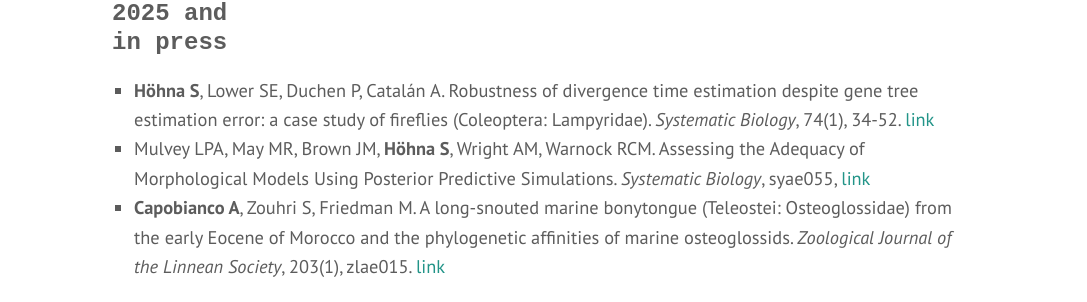
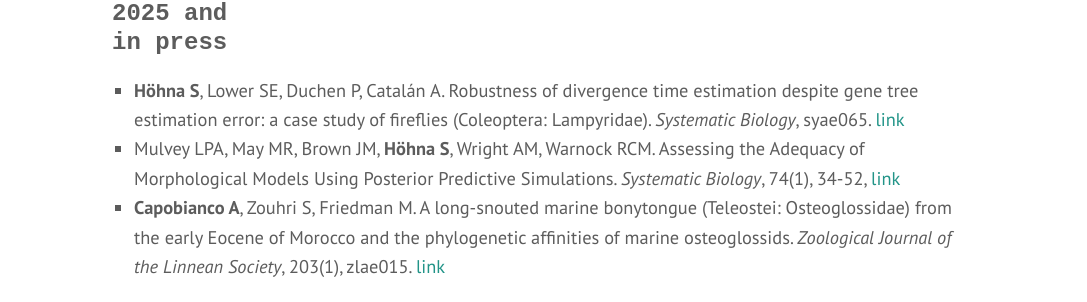
Before and after one commit to hoehnalab/hoehnalab.github.io, a Jekyll site: the page built from publications.md, in a window 1280 px wide and 900 px high. Shown: the part 191-493 px from the top of the window, without its empty margins (96-1183 px from the left). Built offline with Jekyll 4.4.1, drawn with Linux system fonts in a browser that asks for light colours; some web fonts are replaced.

Commit message:
Update publications.md

```diff
--- a/publications.md
+++ b/publications.md
@@ -6,8 +6,8 @@
 <h3>2025 and in press</h3>
 <!--- <strong>Höhna S</strong> and Catalán A. Bayesian StairwayPlot for Inferring Single Population Demographic Histories from Site Frequency Spectra. *Molecular Ecology Resources*. [link](https://doi.org/10.1111/1755-0998.14087) -->
 <!-- <strong>Darlim, G.</strong> and <strong>Höhna S</strong>. The effects of cryptic diversity on diversification dynamics analyses in Crocodylia. *Proceedings of the Royal Society B* -->
-- <strong>Höhna S</strong>, Lower SE, Duchen P, Catalán A. Robustness of divergence time estimation despite gene tree estimation error: a case study of fireflies (Coleoptera: Lampyridae). *Systematic Biology*,  74(1), 34-52. [link](https://doi.org/10.1093/sysbio/syae065)
-- Mulvey LPA, May MR, Brown JM, <strong>Höhna S</strong>, Wright AM, Warnock RCM. Assessing the Adequacy of Morphological Models Using Posterior Predictive Simulations. *Systematic Biology*, syae055, [link](https://doi.org/10.1093/sysbio/syae055)
+- <strong>Höhna S</strong>, Lower SE, Duchen P, Catalán A. Robustness of divergence time estimation despite gene tree estimation error: a case study of fireflies (Coleoptera: Lampyridae). *Systematic Biology*,  syae065. [link](https://doi.org/10.1093/sysbio/syae065)
+- Mulvey LPA, May MR, Brown JM, <strong>Höhna S</strong>, Wright AM, Warnock RCM. Assessing the Adequacy of Morphological Models Using Posterior Predictive Simulations. *Systematic Biology*, 74(1), 34-52, [link](https://doi.org/10.1093/sysbio/syae055)
 - <strong>Capobianco A</strong>, Zouhri S, Friedman M. A long-snouted marine bonytongue (Teleostei: Osteoglossidae) from the early Eocene of Morocco and the phylogenetic affinities of marine osteoglossids. *Zoological Journal of the Linnean Society*, 203(1), zlae015. [link](https://doi.org/10.1093/zoolinnean/zlae015)
 
 
```
